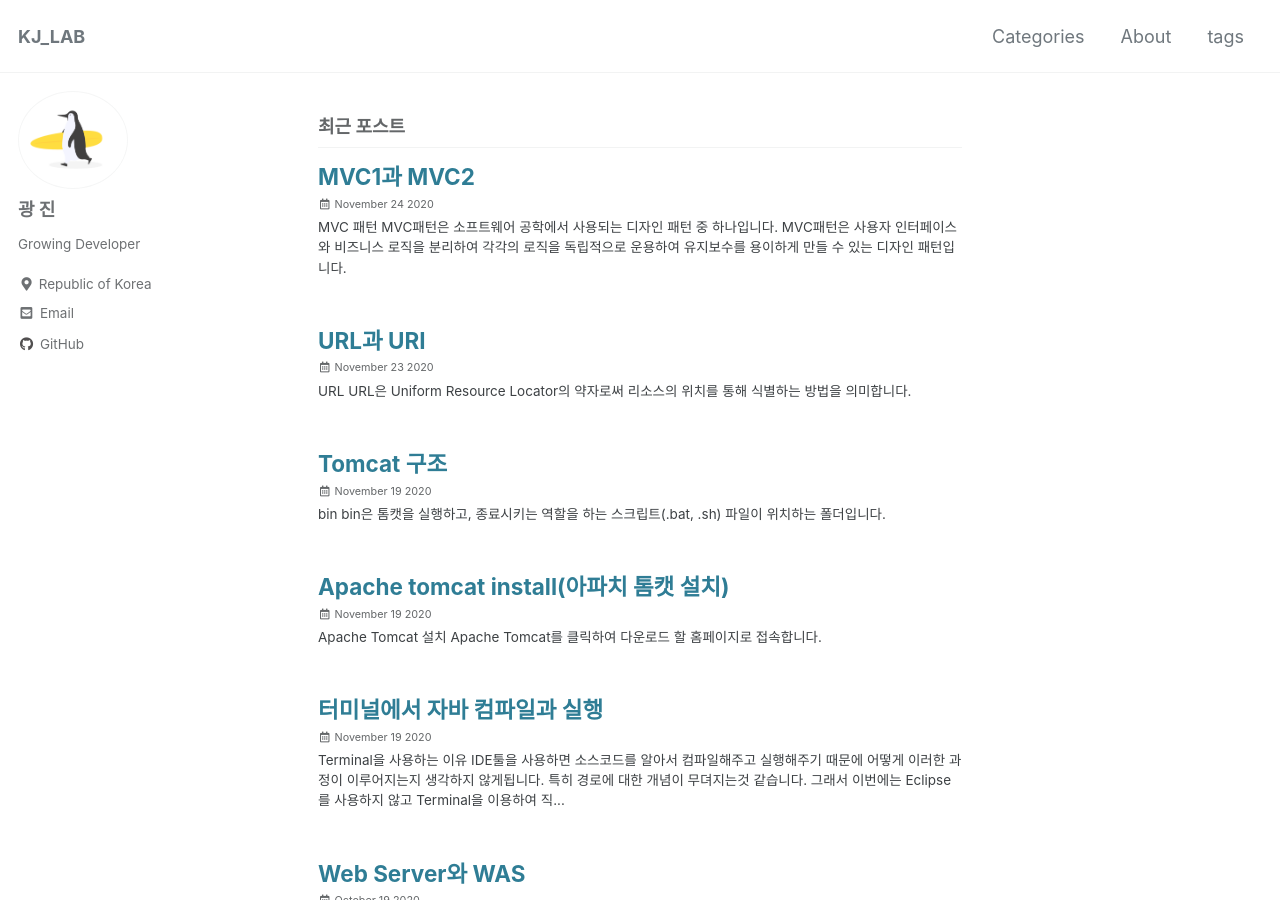
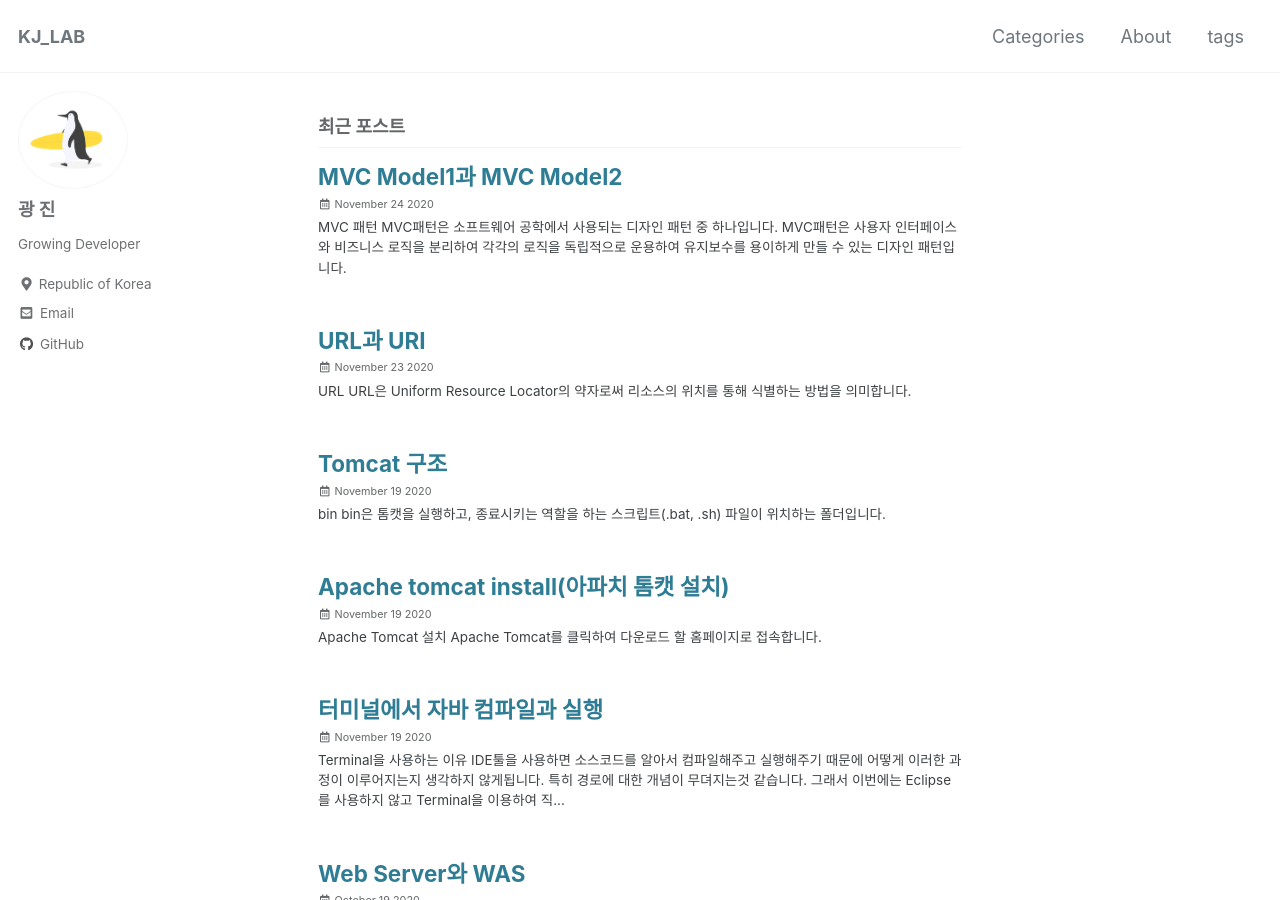
Before and after one commit to KOR-SHIN/KOR-SHIN.github.io, a Jekyll site: the page built from index.markdown, in a window 1280 px wide and 900 px high. Built offline with Jekyll 4.4.1, drawn with Linux system fonts in a browser that asks for light colours; cached includes are drawn as plain includes; the list of posts is cut into pages by our own code.

Commit message:
[Modify] MVC패턴 게시물 제목 수정

```diff
--- a/_posts/2020-11-24-mvc.md
+++ b/_posts/2020-11-24-mvc.md
@@ -1,5 +1,5 @@
 ---
-title: MVC1과 MVC2
+title: MVC Model1과 MVC Model2
 layout: posts
 categories:
  - Jsp
```
